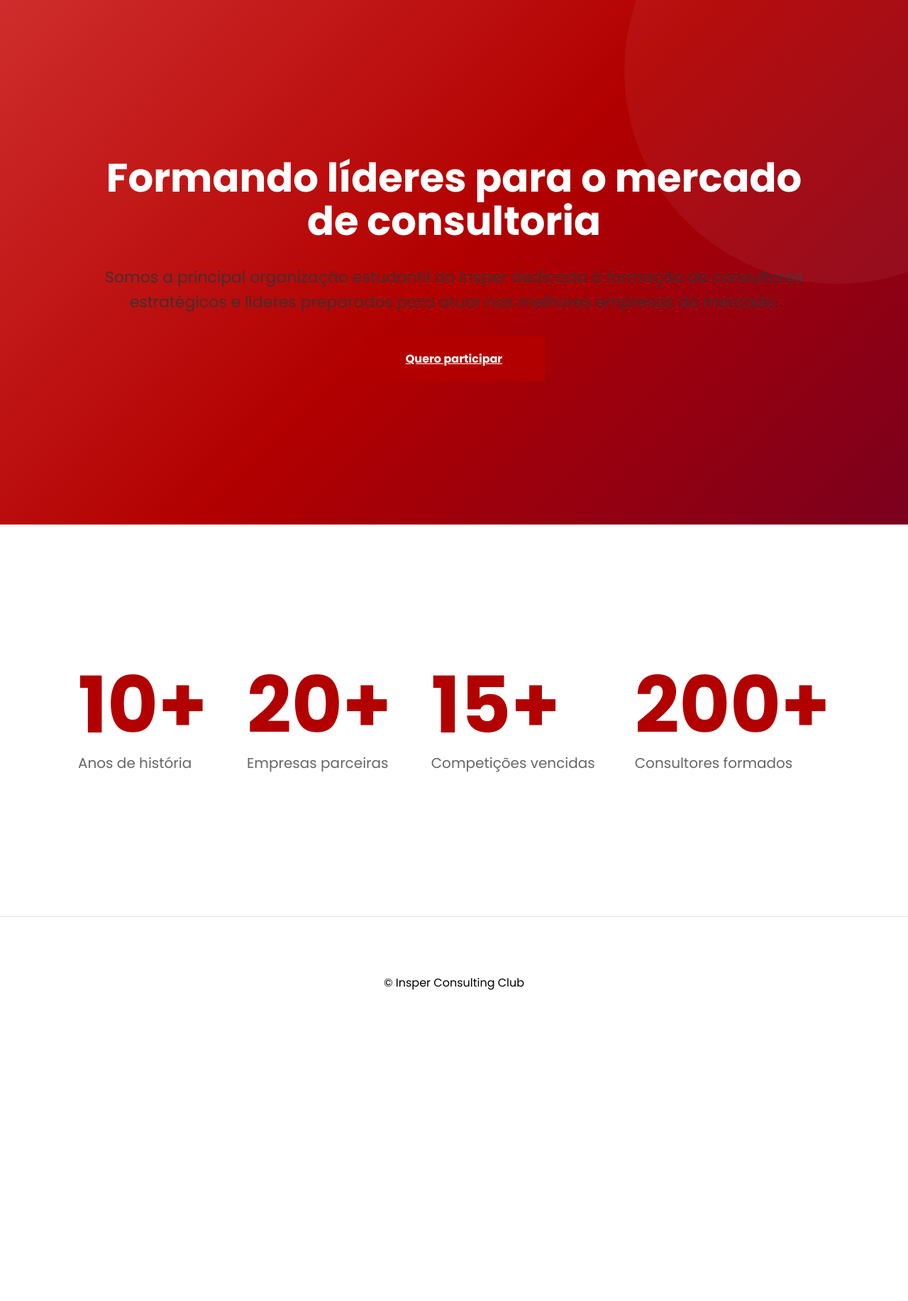
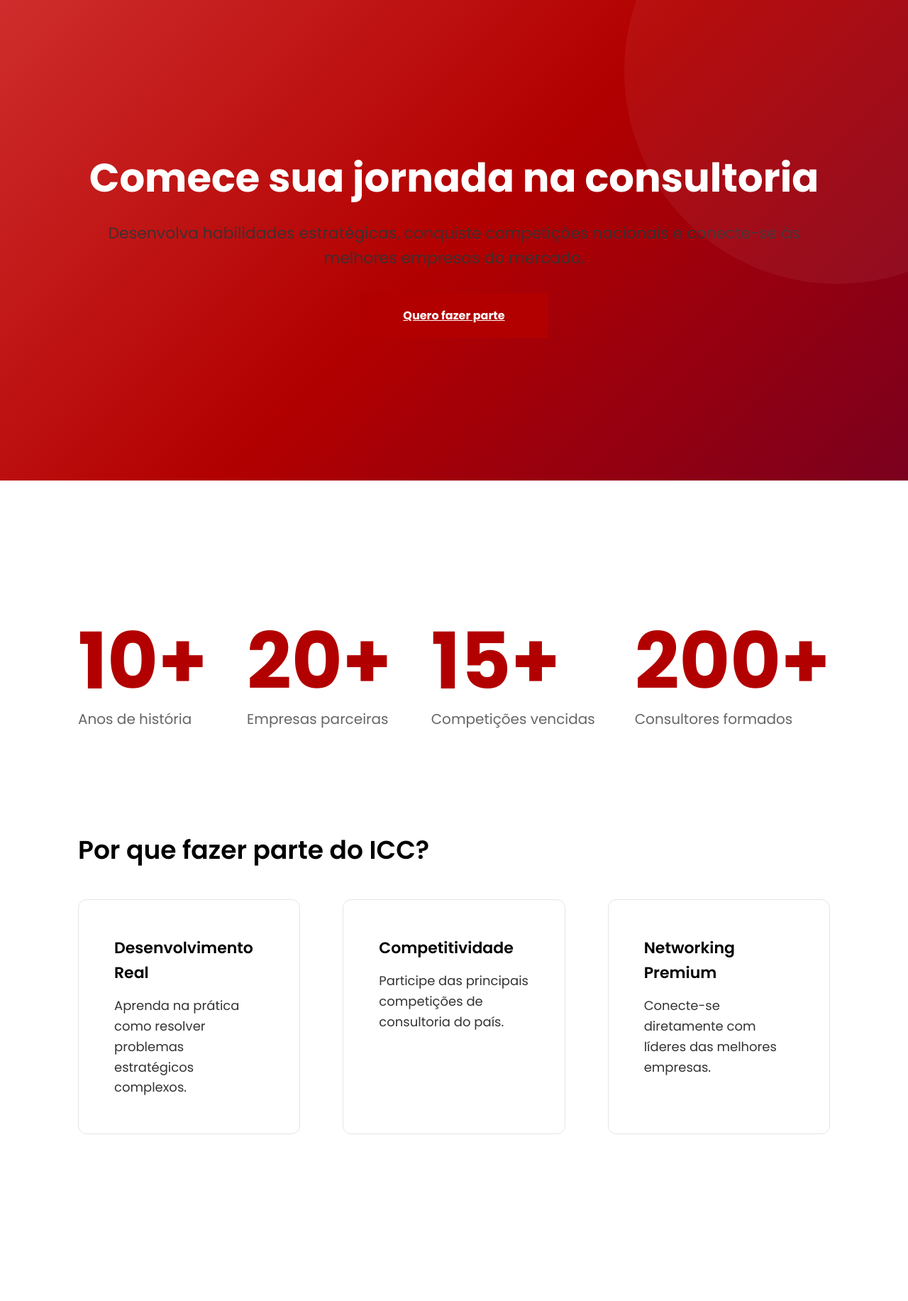
Before and after one commit to gaborocha147-create/insper-code-projeto, a Flask app: page / in a window 1280 px wide. Shown: the part 87-1920 px from the top of the page at 71% size. Before the commit the page ends 1482 px from the top, so only its background shows below. Run offline with Flask 3, Linux system fonts and the light colour scheme.

Commit message:
melhoras e concertos

```diff
--- a/static/css/theme.css
+++ b/static/css/theme.css
@@ -126,11 +131,12 @@
   padding: 50px;
   transition: all 0.3s ease;
   background: white;
+  border-radius: 12px;
 }
 
 .card:hover {
+  transform: translateY(-8px);
   border-color: #b20000;
-  transform: translateY(-6px);
 }
 
 .section-alt{
--- a/templates/index.html
+++ b/templates/index.html
@@ -5,12 +5,18 @@
 
 <section class="hero">
   <div class="container">
-    <h1>Formando líderes para o mercado de consultoria</h1>
+    <h1>
+      Comece sua jornada na consultoria
+    </h1>
+
     <p class="hero-sub">
-      Somos a principal organização estudantil do Insper dedicada à formação
-      de consultores estratégicos e líderes preparados para atuar nas melhores empresas do mercado.
+      Desenvolva habilidades estratégicas, conquiste competições nacionais
+      e conecte-se às melhores empresas do mercado.
     </p>
-    <a href="{{ url_for('participe') }}" class="btn-primary">Quero participar</a>
+
+    <a href="{{ url_for('participe') }}" class="btn-primary">
+      Quero fazer parte
+    </a>
   </div>
 </section>
 
@@ -33,6 +39,55 @@
       <div class="label">Consultores formados</div>
     </div>
   </div>
+  <section class="section reveal">
+  <div class="container">
+    <h2>Por que fazer parte do ICC?</h2>
+
+    <div class="grid grid-3">
+
+      <div class="card">
+        <h3>Desenvolvimento Real</h3>
+        <p>Aprenda na prática como resolver problemas estratégicos complexos.</p>
+      </div>
+
+      <div class="card">
+        <h3>Competitividade</h3>
+        <p>Participe das principais competições de consultoria do país.</p>
+      </div>
+
+      <div class="card">
+        <h3>Networking Premium</h3>
+        <p>Conecte-se diretamente com líderes das melhores empresas.</p>
+      </div>
+
+    </div>
+  </div>
+</section>
+</section>
+
+<section class="section-alt reveal">
+  <div class="container">
+    <h2>O impacto do ICC</h2>
+
+    <div class="grid grid-3">
+
+      <div>
+        <h3>80%</h3>
+        <p>Dos membros recebem propostas de estágio</p>
+      </div>
+
+      <div>
+        <h3>15+</h3>
+        <p>Pódios nacionais conquistados</p>
+      </div>
+
+      <div>
+        <h3>Top Tier</h3>
+        <p>Presença nas principais consultorias do Brasil</p>
+      </div>
+
+    </div>
+  </div>
 </section>
 
 {% endblock %}
```
Also changed, not shown: other parts of static/css/theme.css (+30 -5 lines), templates/participe.html (+19 -8 lines), static/img/logo social media/instagram logo.png (added), static/img/logo social media/linkedin logo.webp (added).
